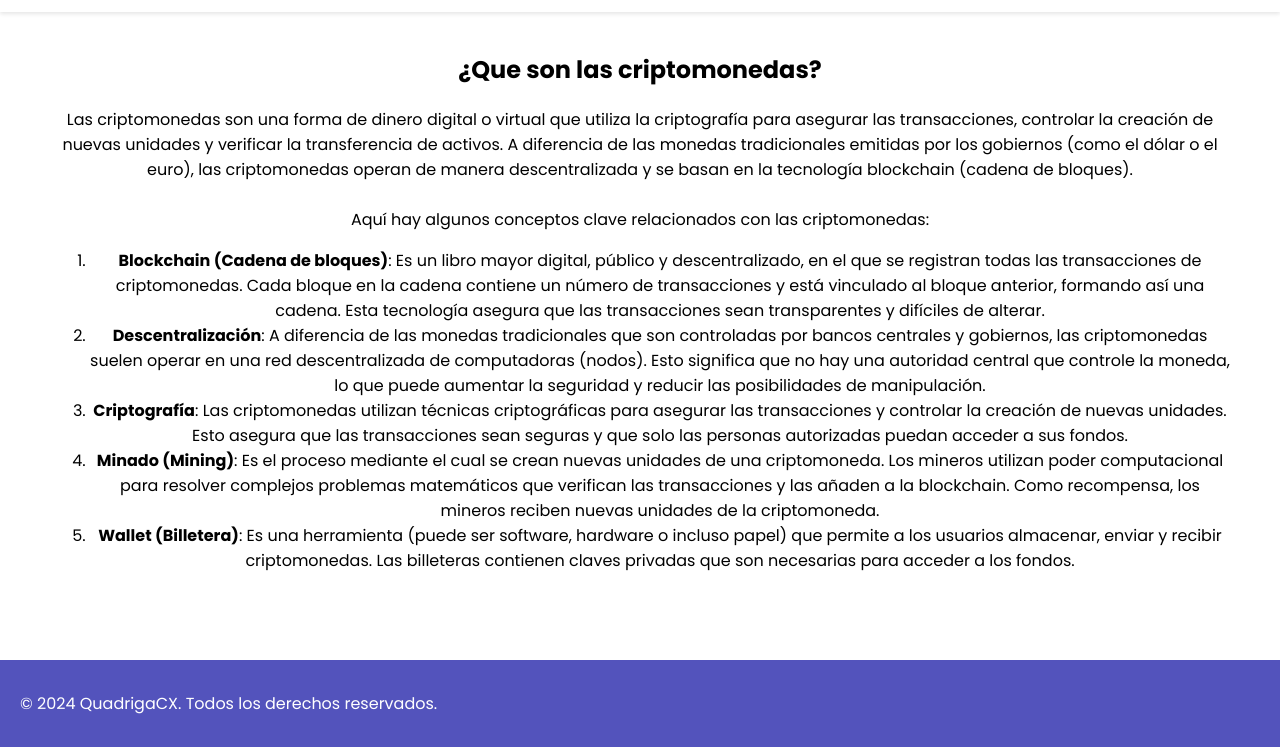
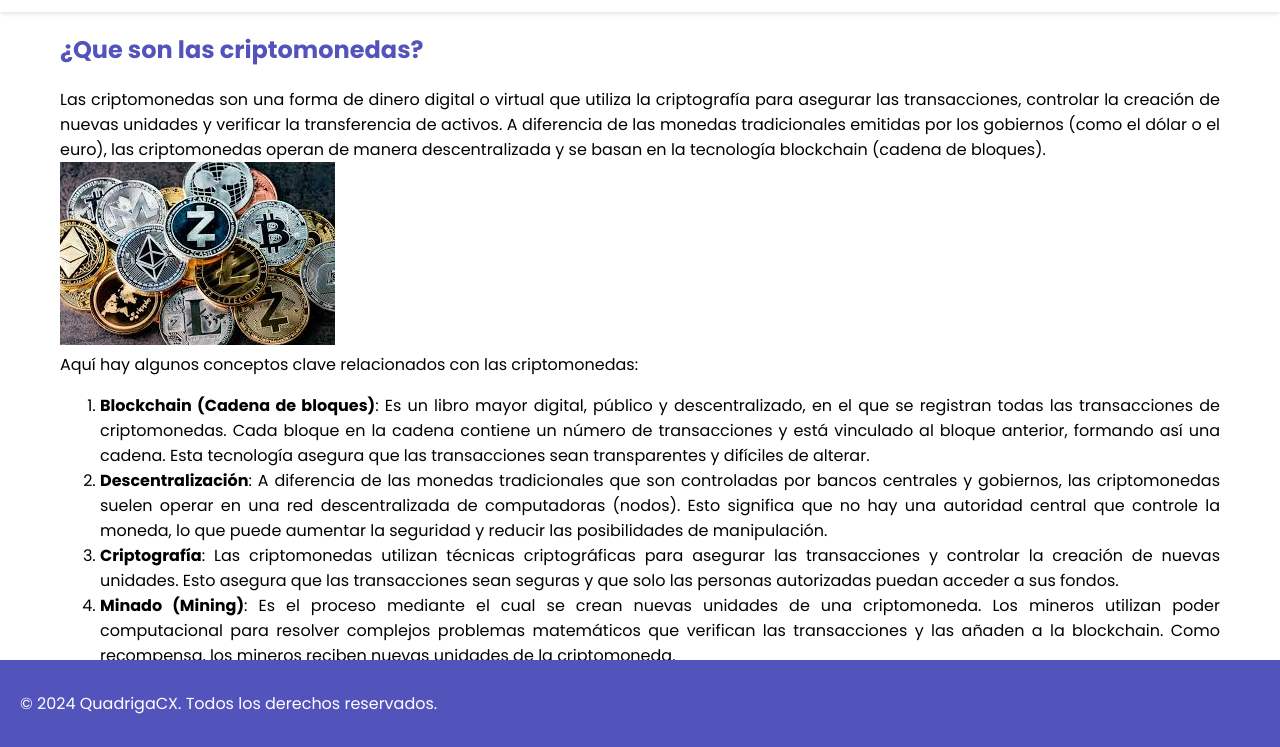
Before and after one commit to GioMitnick/GioMitnick.github.io, a plain HTML site: page Informacion.html in a window 1280 px wide. Shown: the part 53-800 px from the top of the page. Drawn offline with Linux system fonts and the light colour scheme.

Commit message:
Edit Informacion.html and styles.css

```diff
--- a/Informacion.html
+++ b/Informacion.html
@@ -25,11 +25,14 @@
       </div>
     </nav>
 
+  <div class="subtitulos">
+    <h2>¿Que son las criptomonedas?</h2>
+  </div>
     <div class="centrado">
-      <h2>¿Que son las criptomonedas?</h2>
       <p>
         Las criptomonedas son una forma de dinero digital o virtual que utiliza la criptografía para asegurar las transacciones, controlar la creación de nuevas unidades y verificar la transferencia de activos. A diferencia de las monedas tradicionales emitidas por los gobiernos (como el dólar o el euro), las criptomonedas operan de manera descentralizada y se basan en la tecnología blockchain (cadena de bloques).
         <br>
+        <img src="imagenes/ImagenCripto.jpeg">
         <br>
         Aquí hay algunos conceptos clave relacionados con las criptomonedas:
         <ol>
--- a/styles.css
+++ b/styles.css
@@ -242,9 +242,14 @@ footer {
 
 /* Para la Información basica */
 
-.centrado{
-  text-align: center;
-  margin-top: 40px;
-  margin-right: 50px;
-  margin-left: 50px;
+.subtitulos{               /* Subtitulos standard*/
+  color:#5353bc;
+  margin-left: 60px;
+  margin-top: 0px;
 }
+
+.centrado {                  /*Cuerpo del texto*/
+  text-align: justify;
+  margin-right: 60px;
+  margin-left: 60px;
+}
```
